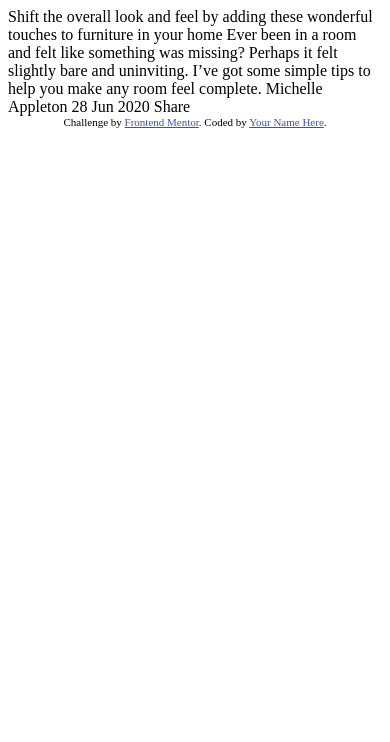
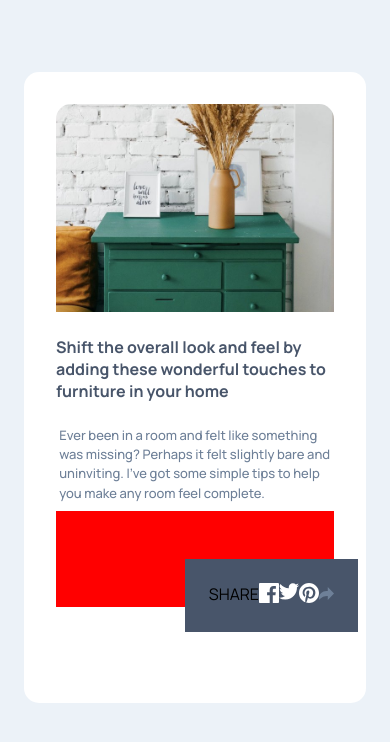
Before and after one commit to Kyvs123/article-preview-component, a plain HTML site: page index.html in a window 390 px wide. Drawn offline with Linux system fonts and the light colour scheme.

Commit message:
progress mobile

```diff
--- a/index.html
+++ b/index.html
@@ -4,7 +4,7 @@
   <meta charset="UTF-8">
   <meta name="viewport" content="width=device-width, initial-scale=1.0"> <!-- displays site properly based on user's device -->
 
-  <link rel="icon" type="image/png" sizes="32x32" href="./images/favicon-32x32.png">
+  <link rel="stylesheet" href="styles.css">
 
   <title>Frontend Mentor | Article preview component</title>
 
@@ -16,21 +16,52 @@
 </head>
 <body>
 
-  Shift the overall look and feel by adding these wonderful
-  touches to furniture in your home
 
-  Ever been in a room and felt like something was missing? Perhaps
+  <main>
+    <header class="banner"></header>
+    <div class="text">
+      <h1>Shift the overall look and feel by adding these wonderful
+        touches to furniture in your home</h1>
+
+<p>Ever been in a room and felt like something was missing? Perhaps
   it felt slightly bare and uninviting. I’ve got some simple tips
-  to help you make any room feel complete.
+  to help you make any room feel complete.</p>
 
-  Michelle Appleton
-  28 Jun 2020
+    </div>
 
-  Share
+<div class="author">
+  <img src="images/avatar-michelle.jpg" alt="Avatar Michelle">
+<h2>Michelle Appleton
+  </h2>
+<p>28 Jun 2020</p>
+<button class="share-icon"><a href="#"></a></button>
+</div>
 
-  <div class="attribution">
-    Challenge by <a href="https://www.frontendmentor.io?ref=challenge" target="_blank">Frontend Mentor</a>.
-    Coded by <a href="#">Your Name Here</a>.
+
+<section class="share">
+
+
+
+  <div class="socials">
+
+
+    <ul class="medias">
+      <p>SHARE</p>
+      <li class="fb"><a href="#"><img src="images/icon-facebook.svg" alt="facebook icon"></a></li>
+      <li class="twitter"><a href="#"><img src="images/icon-twitter.svg" alt="Twitter icon">
+      </a></li>
+      <li class="pint"><a href="#"></a><img src="images/icon-pinterest.svg" alt=""></li>
+      <li class="arrow"><img src="images/icon-share.svg" alt="Share icon"></li>
+
+    </ul>
+
   </div>
+</section>
+
+
+  </main>
+
+
+
 </body>
 </html>
--- /dev/null
+++ b/styles.css
@@ -0,0 +1,136 @@
+@import url('https://fonts.googleapis.com/css2?family=Manrope:wght@200..800&display=swap'); /*500 700*/
+
+*{
+    padding: 0;
+    margin: 0;
+    box-sizing: border-box;
+    text-decoration: none;
+    list-style: none;
+}
+
+:root{
+--very-dark-grayish-blue: hsl(217, 19%, 35%);
+--desaturated-dark-blue: hsl(214, 17%, 51%);
+--grayish-blue: hsl(212, 23%, 69%);
+--light-grayish-blue: hsl(210, 46%, 95%);
+}
+
+/*MOBILE*/
+
+@media(max-width: 600px){
+    body{
+        font-family: "Manrope", sans-serif;
+        padding: 1.5rem;
+        background-color: var(--light-grayish-blue);
+
+    }
+
+
+    header{
+        background-image: url(images/drawers.jpg);
+        padding-top: 11rem;
+        padding-bottom: 2rem;
+        background-position: top;
+        background-size: cover;
+        border-top-right-radius: 15px;
+        border-top-left-radius: 15px;
+    }
+
+    main{
+      margin-top: 3rem;
+      background-color: white;
+      border-radius: 15px;
+      position: relative;
+      padding: 2rem;
+
+
+
+    }
+    .text{
+        padding-bottom: .5rem;
+        color: var(--very-dark-grayish-blue);
+        font-weight: 700;
+
+    }
+
+    h1{
+        font-size: 1.5rem;
+        margin-top: 1.5rem;
+        margin-bottom: 1.5rem;
+        font-size: 1rem;
+    }
+    .text p{
+        font-size: 13px;
+        line-height: 1.2rem;
+        font-weight: 500;
+        margin-right: .2rem;
+        margin-left: .2rem;
+       color: var(--desaturated-dark-blue);
+    }
+
+    .author{
+        margin-top: 1rem;
+         font-size: 13px;
+         height: 3rem;
+
+    }
+
+    .author img{
+        width: 3rem;
+        border-radius: 100%;
+        position: relative;
+    }
+
+
+    .author h2, .author p{
+        position: relative;
+        left: 3.5rem;
+        bottom: 3rem;
+        font-size: inherit;
+        color: var(--grayish-blue);
+    }
+
+    .author h2{
+        color: var(--very-dark-grayish-blue);
+        margin-bottom: .2rem;
+    }
+
+    .share-icon{
+        position: relative;
+        bottom: 5rem;
+        left: 14rem;
+        background-color: var(--light-grayish-blue);
+        border: none;
+        padding: 1rem;
+        border-radius: 100%;
+        background-image: url(images/icon-share.svg);
+        background-repeat: no-repeat;
+        background-position: center;
+
+    }
+
+
+    .share{
+        /* display: none; */
+        z-index: 10;
+        position: relative;
+    background-color: red;
+        bottom: 4rem;
+        padding: 3rem;
+        width: 300px
+        background-color: var(--very-dark-grayish-blue);
+    }
+
+    .medias{
+
+        display: flex;
+        background-color: var(--very-dark-grayish-blue);
+        position: fixed;
+        z-index: 10;
+        right: 2rem;
+        padding: 1.5rem;
+
+
+    }
+
+}
```
